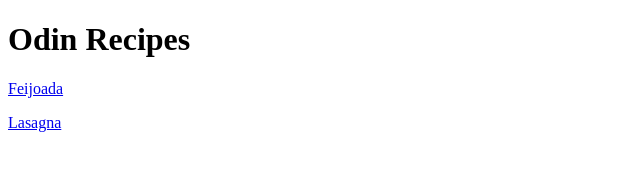
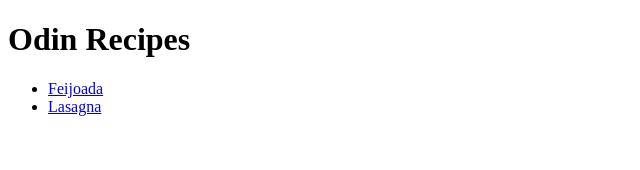
Before and after one commit to LuanRibeir/-odin-recipes, a plain HTML site: page index.html in a window 1280 px wide. Shown: the whole page, without its empty margins (0-640 px from the left). Drawn offline with Linux system fonts and the light colour scheme.

Commit message:
Organize index.html links

```diff
--- a/index.html
+++ b/index.html
@@ -8,7 +8,9 @@
 </head>
 <body>
     <h1>Odin Recipes</h1>
-    <p><a href="./recipes/feijoada.html" >Feijoada</a></p>
-    <p><a href="./recipes/lasagna.html" >Lasagna</a></p>
+        <ul>
+            <li><a href="./recipes/feijoada.html" >Feijoada</a></li>
+            <li><a href="./recipes/lasagna.html" >Lasagna</a></li>
+        </ul>
 </body>
 </html>
```
